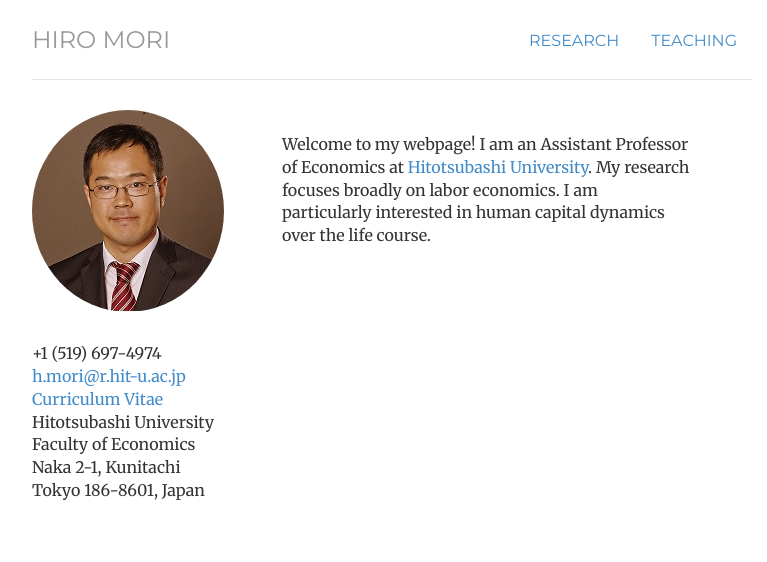
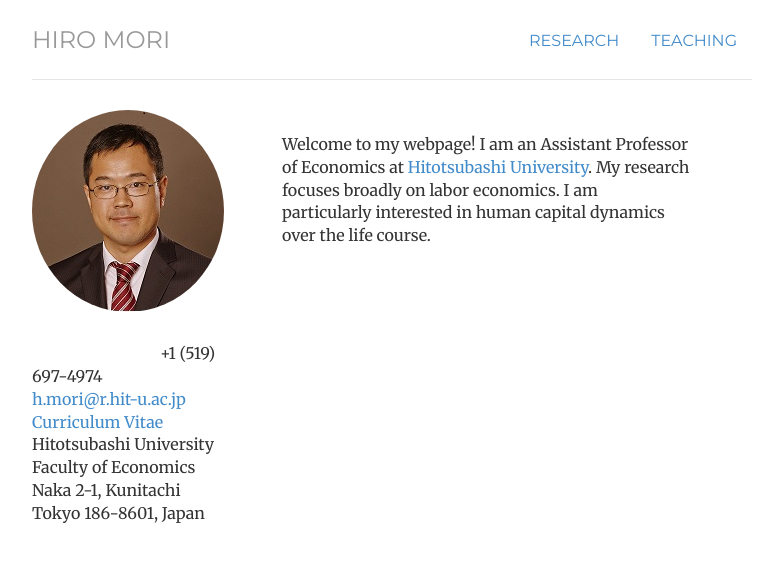
Before and after one commit to morihiroaki/morihiroaki.github.io, a Jekyll site: the page built from index.html, in a window 1280 px wide. Shown: the top 562 px of the page, without its empty margins (248-1015 px from the left). Built offline with Jekyll 4.4.1, drawn with Linux system fonts in a browser that asks for light colours.

Commit message:
Update index.html

```diff
--- a/index.html
+++ b/index.html
@@ -12,7 +12,7 @@
                   	<img  class="img-circle avatar" alt="Hiro Mori" src="files/portrait.jpg">
                     <div class="contact-item">
                       <div class="icon pull-left text-left"><span class="fa fa-phone fa-fw"></span></div>
-                      <div class="description pull-left">  +1 (519) 697-4974</div>
+                      <div class="description pull-left">  <span style="margin-right: 8em;"></span> +1 (519) 697-4974</div>
                     </div>
                     <br>
                     <div class="contact-item">
```
